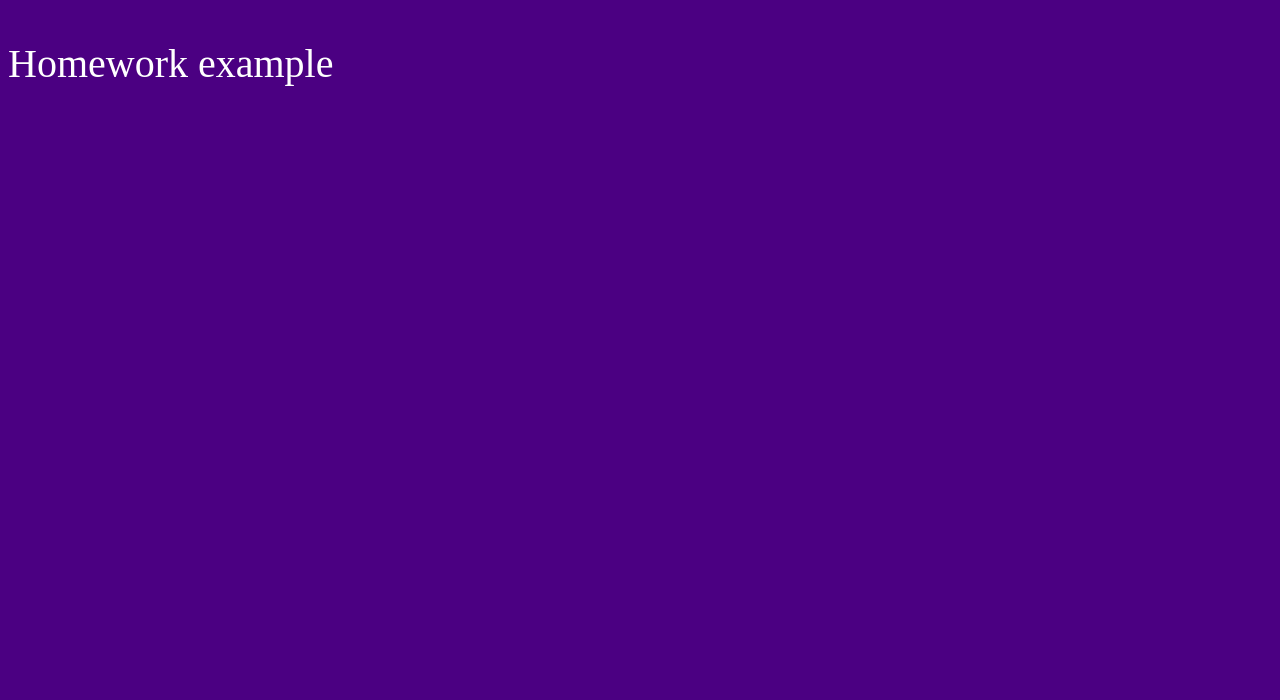
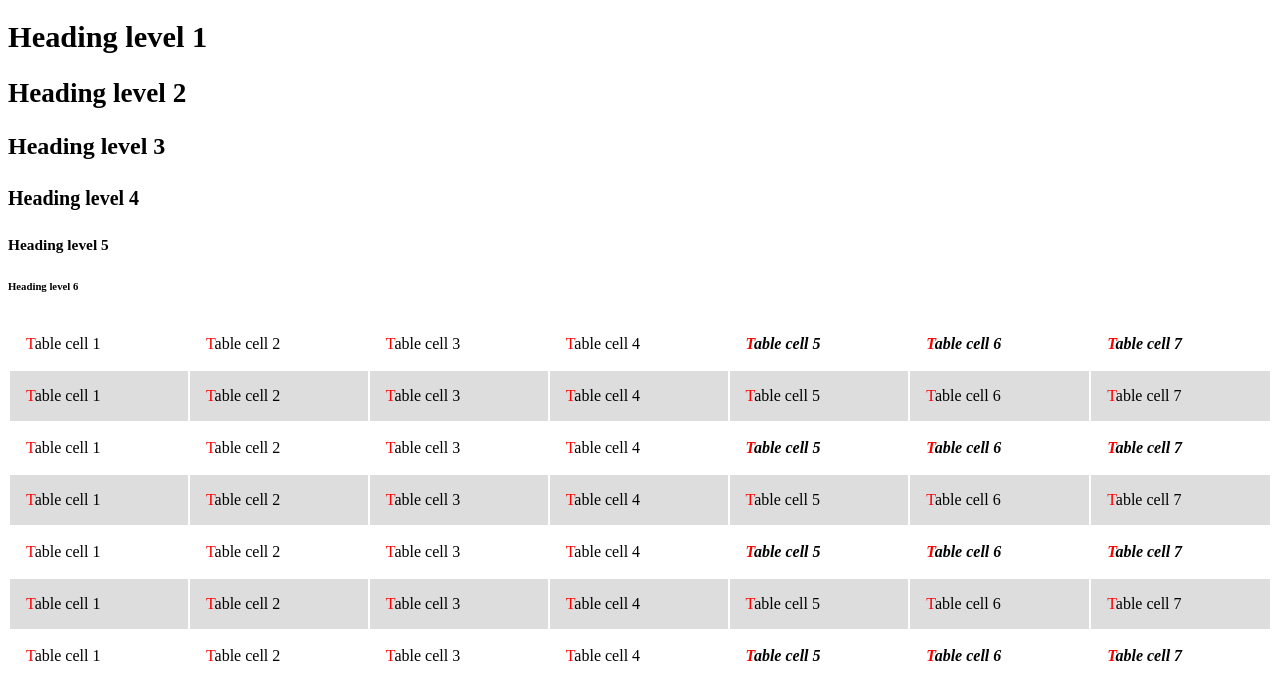
Before and after one commit to ukrenianshtorm/level_up_homeworks, a website: page public/views/css/homework-1/index.html in a window 1280 px wide. Drawn offline with Linux system fonts and the light colour scheme.

Commit message:
css hw 1

```diff
--- a/public/views/css/Homework-2/css/style.css
+++ /dev/null
@@ -1,395 +0,0 @@
-
-html {
-  font-size: 16px;
-}
-
-table {
-  width: 100%;
-}
-td {
-  padding: 16px;
-}
-/*на заголоквки h1-h4 применить различные размеры шрифта с различными величинами (em, rem, px, %)*/
-h1 {
-  font-size: 190%;
-}
-h2 {
-  font-size: 1.7rem;
-}
-h3 {
-  font-size: 1.5em;
-}
-h4 {
-  font-size: 20px;
-}
-/*на заголоки h5-h6 применить значение font-size с помощью vw, vh (vmin, vmax)*/
-h5 {
-  font-size: 1.2vw;
-}
-h6 {
-  font-size: 8wh;
-}
-/*первая буква каждой ячейки должна быть красной (color: red;)*/
-td:first-letter {
-  color: red;
-}
-/*каждый четный ряд серый (background-color: #ddd;)*/
-tr:nth-child(even) {
-  background-color: #ddd;
-}
-/*начиная с пятой и по последнюю ячейку в каждом ряду, применить курсив и жирный шрифт*/
-tr:nth-child(odd) td:nth-child(n + 5) {
-  font-style: italic;
-  font-weight: bold;
-}
-
- /*selector, selector {
-  key: value;
-  key: value;
-  key: value;
-  key: value;
-} */
-
-/* select all */
-/* * {
-  font-size: 40px;
-}
-.all * {
-  color: indigo;
-} */
-
-/* select by tag name */
-/* a {
-  text-transform: uppercase;
-}
-li {
-  font-weight: bold;
-} */
-
-/* select by id */
-/* #container {
-  border: 4px solid salmon;
-}
-#text {
-  text-decoration: line-through;
-} */
-
-/* select by class name */
-/* .container {
-  background-color: lightgray;
-}
-.text {
-  text-decoration: underline;
-} */
-
-/* nested selectors (0021) (0011) (0011) (0113) (0020) (0011) (0111) */
-/* .nested .nested__inner p {
-  color: darkgreen;
-}
-.nested p {
-  text-transform: uppercase;
-}
-.table td {
-  border: 1px solid gray;
-  padding: 12px;
-}
-.table tbody tr td #text {
-  color: greenyellow;
-}
-.table .title {
-  text-decoration: line-through;
-}
-.table span {
-  background-color: salmon;
-}
-.table #text span {
-  box-shadow: 2px 2px 6px rgba(0,0,0,0.4);
-} */
-
-/* children */
-/* .children ul {
-  list-style: square;
-}
-.children ul li {
-  font-weight: bold;
-}
-.children > ul > li > span {
-  font-size: 24px;
-}
-.children > ul > li span {
-  color: darkgray;
-} */
-
-/* next one */
-/* .next-one p + span {
-  text-decoration: line-through;
-} */
-
-/* next all */
-/* .next-all p ~ span {
-  color: orangered;
-} */
-
-/* Attribute selectors */
-/* Просто выбор по атрибуту */
-/* img[alt] {
-  border: 2px solid;
-} */
-/* Атрибут с точным значением */
-/* img[alt="Autumn-jpg"] {
-  border-color: red;
-} */
-/* Атрибут с точным значением */
-/* img[alt="Autumn-png"] {
-  border-color: green;
-} */
-/* Атрибут с поиском в конце строки */
-/* img[src$=".png"] {
-  box-shadow: 2px 4px 8px rgba(0,0,0,0.4);
-} */
-/* Атрибут с поиском в начале строки */
-/* img[src^="https://www"] {
-  border-radius: 100%;
-} */
-/* Атрибут с поиском в любом месте строки */
-/* a[href*="htmlbook"] {
-  font-weight: bold;
-} */
-/* Data-атрибут */
-/* [data-title] {
-  color: #444;
-} */
-/* Data-атрибут со значением */
-/* [data-title="secondary"] {
-  border-left: 4px solid slategray;
-} */
-/* Attribute selectors (END) */
-
-/* Pseudoclasses (псевдоклассы) */
-/* Первый дочерний элемент */
-/*td:first-child {
-  text-transform: uppercase;
-}*/
-/* Последний дочерний элемент */
-/*td:last-child {
-  text-transform: uppercase;
-}
- Последний дочерний элемент */
-/* N-ый дочерний элемент. even - четный, odd - нечетный, n - счетчик от 0 до бесконечности */
-/*tr:nth-child(even) {
-  background-color: #ddd;
-}*/
-/* Тоже самое что и предыдущий */
-/* tr:nth-child(2n) {
-  background-color: #ddd;
-} */
-/* tr:nth-child(odd) {
-  background-color: #f9f9f9;
-} */
-/* Тоже самое что и предыдущий */
-/* tr:nth-child(2n - 1) {
-  background-color: #f9f9f9;
-} */
-/* Начиная с 6 ряда и до конца найти 3, 5, 7, 9, 11... ячейку и сделать шрифт жирным */
-/* tr:nth-child(n + 6) td:nth-child(2n + 3) {
-  font-weight: bold;
-} */
-/* Псевдокласс отрицания */
-/* li:not(.picture) {
-  list-style-type: none;
-} */
-
-/* First letter */
-/* p:first-letter {
-  color: palevioletred;
-  font-weight: bold;
-} */
-
-/* Элемент в фокусе */
-/* input:focus {
-  outline: 0;
-  border: 1px solid orange;
-} */
-/* input:active {
-  outline: 0;
-  border: 1px solid red;
-} */
-
-/* Элемент выбран (отмечен) */
-/* [type="checkbox"][name="color"]:checked + label {
-  font-weight: bold;
-}
-#red[type="checkbox"][name="color"]:checked + label {
-  color: red;
-}
-#green[type="checkbox"][name="color"]:checked + label {
-  color: green;
-}
-#blue[type="checkbox"][name="color"]:checked + label {
-  color: blue;
-} */
-
-/* Элемент активен */
-/* button:active {
-  text-transform: uppercase;
-} */
-/* Элемент в фокусе */
-/* button:focus {
-  font-weight: bold;
-} */
-
-/* Состояние ссылки по умолчанию */
-/* form a:link {
-  text-decoration: none;
-} */
-/* Аналогично */
-/* form a {
-  text-decoration: none;
-} */
-/* Состояние наведения */
-/* form a:hover {
-  text-decoration: underline;
-} */
-/* Состояние фокуса */
-/* form a:focus {
-  color: red;
-} */
-/* Активное состояние */
-/* form a:active {
-  text-transform: uppercase;
-} */
-/* Посещенная ссылка */
-/* form a:visited {
-  color: magenta;
-} */
-
-/* Pseudoclasses (псевдоклассы) (END) */
-
-/* body div.inline-styles p {
-  font-size: 20px;
-}
-.inline-styles p {
-  font-size: 14px;
-  font-size: 14px !important;
-} */
-
-
-/* Units */
-/* .units {
-  font-size: 10px;
-}
-.px {
-  font-size: 12px;
-}
-.em {
-  font-size: 2em;
-}
-.rem {
-  font-size: 2rem;
-}
-.perc {
-  font-size: 140%;
-}
-.vw {
-  font-size: 4vw;
-}
-.vh {
-  font-size: 8vh;
-}
-.vmin {
-  font-size: 4vmin;
-}
-.vmax {
-  font-size: 4vmax;
-} */
-/* Units (END) */
-
-/* Inheritance */
-/* .inheritance div {
-  border: 1px solid;
-  color: darkmagenta;
-  font-weight: bold;
-  text-transform: uppercase;
-}
-.inheritance div p {
-  border: 1px solid red;
-} */
-/* Inheritance (END) */
-
-/* Text formatting */
-/* text-decoration by default - none */
-/* .underline {
-  text-decoration: underline;
-}
-.overline {
-  text-decoration: overline;
-}
-.line-through {
-  text-decoration: line-through;
-} */
-
-/* text-transform by default - none */
-/* .uppercase {
-  text-transform: uppercase;
-}
-.lowercase {
-  text-transform: lowercase;
-}
-.capitalize {
-  text-transform: capitalize;
-} */
-
-/* letter spacing */
-/* p {
-  letter-spacing: 2px;
-} */
-
-/* Text align (center, left, right) */
-/* p {
-  text-align: center;
-} */
-/* Text indent */
-/* p {
-  text-indent: 10px;
-} */
-
-/* Line height */
-/* p {
-  line-height: normal;
-} */
-/* p {
-  line-height: 2;
-} */
-/* p {
-  line-height: 140%;
-} */
-/* p {
-  font-size: 20px;
-  line-height: 2rem;
-} */
-/* p {
-  font-size: 30px;
-  line-height: 2em;
-} */
-/* p {
-  line-height: 20px;
-} */
-
-/* Text formatting (END) */
-
-/* Font */
-/*div.font p {*/
-  /* font-family: Arial; */
-  /* font-family: "Times New Roman"; */
-  /* font-family: Verdana; */
-  /* font-family: Verdana, Arial, sans-serif; */
-  /* font-family: "Times New Roman", serif; */
-  /* font-size: 20px; */
-  /* font-weight: bold; */
-  /* font-style: italic; */
-  /* font-variant: small-caps; */
-  /* font: small-caps italic bold 16px/1.43 Verdana, Arial, sans-serif; */
-/*}
-*//* Font (END) */
-
-/* BEM
--- a/public/views/css/homework-1/css/style.css
+++ b/public/views/css/homework-1/css/style.css
@@ -1,5 +1,44 @@
-body {
-  background-color: indigo;
-  color: #fff;
-  font-size: 40px;
+
+html {
+  font-size: 16px;
 }
+
+table {
+  width: 100%;
+}
+td {
+  padding: 16px;
+}
+/*на заголоквки h1-h4 применить различные размеры шрифта с различными величинами (em, rem, px, %)*/
+h1 {
+  font-size: 190%;
+}
+h2 {
+  font-size: 1.7rem;
+}
+h3 {
+  font-size: 1.5em;
+}
+h4 {
+  font-size: 20px;
+}
+/*на заголоки h5-h6 применить значение font-size с помощью vw, vh (vmin, vmax)*/
+h5 {
+  font-size: 1.2vw;
+}
+h6 {
+  font-size: 8wh;
+}
+/*первая буква каждой ячейки должна быть красной (color: red;)*/
+td:first-letter {
+  color: red;
+}
+/*каждый четный ряд серый (background-color: #ddd;)*/
+tr:nth-child(even) {
+  background-color: #ddd;
+}
+/*начиная с пятой и по последнюю ячейку в каждом ряду, применить курсив и жирный шрифт*/
+tr:nth-child(odd) td:nth-child(n + 5) {
+  font-style: italic;
+  font-weight: bold;
+}
--- a/public/views/css/homework-1/index.html
+++ b/public/views/css/homework-1/index.html
@@ -2,10 +2,88 @@
 <html lang="en">
   <head>
     <meta charset="UTF-8" />
-    <title>CSS HW 1</title>
+    <title>Ivanov HomeWork CSS 2</title>
     <link rel="stylesheet" href="css/style.css" />
   </head>
   <body>
-    <p>Homework example</p>
+    <div>
+      <!-- p>h$*6>{Heading level $} -->
+      <p>
+        <h1>Heading level 1</h1>
+        <h2>Heading level 2</h2>
+        <h3>Heading level 3</h3>
+        <h4>Heading level 4</h4>
+        <h5>Heading level 5</h5>
+        <h6>Heading level 6</h6>
+      </p>
+      <!-- table>tbody>tr*7>td*7>{Table cell $} -->
+      <table class="table">
+        <tbody>
+          <tr>
+            <td>Table cell 1</td>
+            <td>Table cell 2</td>
+            <td>Table cell 3</td>
+            <td>Table cell 4</td>
+            <td>Table cell 5</td>
+            <td>Table cell 6</td>
+            <td>Table cell 7</td>
+          </tr>
+          <tr>
+            <td>Table cell 1</td>
+            <td>Table cell 2</td>
+            <td>Table cell 3</td>
+            <td>Table cell 4</td>
+            <td>Table cell 5</td>
+            <td>Table cell 6</td>
+            <td>Table cell 7</td>
+          </tr>
+          <tr>
+            <td>Table cell 1</td>
+            <td>Table cell 2</td>
+            <td>Table cell 3</td>
+            <td>Table cell 4</td>
+            <td>Table cell 5</td>
+            <td>Table cell 6</td>
+            <td>Table cell 7</td>
+          </tr>
+          <tr>
+            <td>Table cell 1</td>
+            <td>Table cell 2</td>
+            <td>Table cell 3</td>
+            <td>Table cell 4</td>
+            <td>Table cell 5</td>
+            <td>Table cell 6</td>
+            <td>Table cell 7</td>
+          </tr>
+          <tr>
+            <td>Table cell 1</td>
+            <td>Table cell 2</td>
+            <td>Table cell 3</td>
+            <td>Table cell 4</td>
+            <td>Table cell 5</td>
+            <td>Table cell 6</td>
+            <td>Table cell 7</td>
+          </tr>
+          <tr>
+            <td>Table cell 1</td>
+            <td>Table cell 2</td>
+            <td>Table cell 3</td>
+            <td>Table cell 4</td>
+            <td>Table cell 5</td>
+            <td>Table cell 6</td>
+            <td>Table cell 7</td>
+          </tr>
+          <tr>
+            <td>Table cell 1</td>
+            <td>Table cell 2</td>
+            <td>Table cell 3</td>
+            <td>Table cell 4</td>
+            <td>Table cell 5</td>
+            <td>Table cell 6</td>
+            <td>Table cell 7</td>
+          </tr>
+        </tbody>
+      </table>
+    </div>
   </body>
 </html>
```
Also changed, not shown: public/views/css/Homework-2/index.html (deleted, +0 -89 lines).
